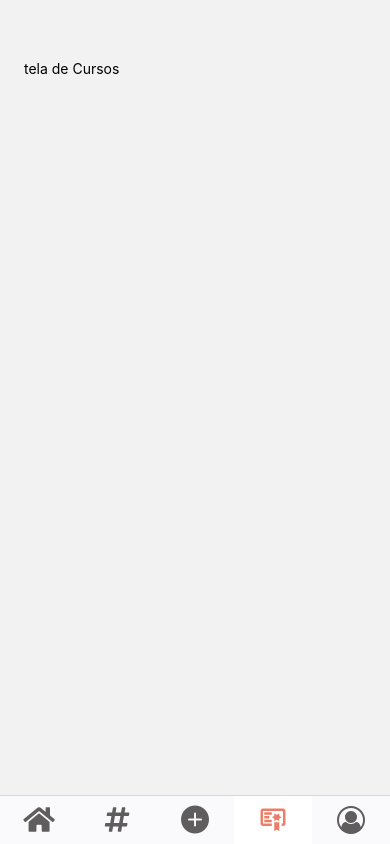
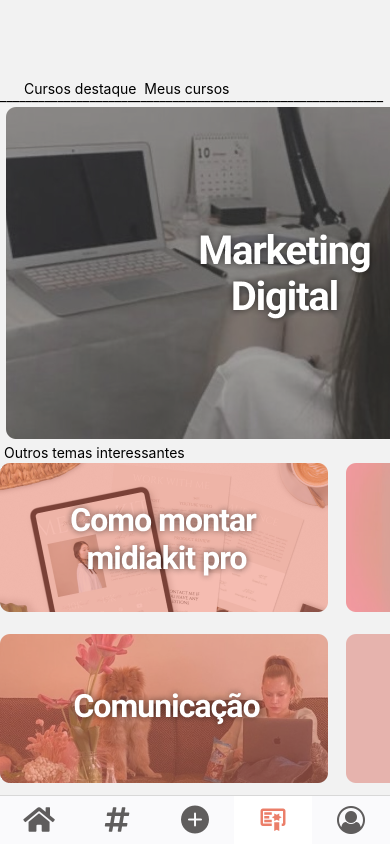
Before and after one commit to freiremilena/linkou-mobile, a React Native app: screen /Cursos in a window 390 px wide. Built offline with nearby package versions, Linux system fonts and the light colour scheme.

Commit message:
Update index.jsx

```diff
--- a/src/pages/Cursos/index.jsx
+++ b/src/pages/Cursos/index.jsx
@@ -1,11 +1,89 @@
-import React, { useState } from "react";
-import { View, Text, TextInput, TouchableOpacity, Image } from "react-native";
+import React, { Component } from "react";
+import { View, Text, TextInput, Touchable, TouchableOpacity, Image} from "react-native";
+import styles from './style';
+import cursos from '../../assets/cursos.png'
+import cursos2 from '../../assets/cursos2.png'
+import cursos3 from '../../assets/cursos3.png'
+
+import { ScrollView } from "react-native-gesture-handler";
+
 
 export default function Cursos() {
+
   return (
 
-    <View style={{ marginTop: 60, marginLeft: 20}}>
-      <Text> tela de Cursos</Text>
-    </View>
-  );
+    <ScrollView style={{ marginTop: 80}}>
+              {/* tab nav */}
+          <View style={{justifyContent: 'flex-start', marginLeft: 20, flexDirection:'row', alignItems: 'flex-start'}}>
+
+              <TouchableOpacity>
+                  <Text style={styles.cursosDestaque}> Cursos destaque </Text>
+              </TouchableOpacity>
+
+
+              <TouchableOpacity>
+                  <Text style={styles.meusCursos} > Meus cursos </Text>
+              </TouchableOpacity>
+          </View>
+          <Text style={{marginTop:-10 }}>
+                ____________________________________________________________
+          </Text>
+
+
+
+          {/* cursos destaque */}
+          <ScrollView horizontal={true} >
+            <Image source={cursos}  style={styles.imgDestaque}/>
+          </ScrollView>
+
+
+
+        <View style={styles.cursosTemasContainer}>
+
+                  <Text style={styles.cursosTemas} > Outros temas interessantes </Text>
+
+
+          <Image source={cursos2}  style={styles.imgTemas}/>
+          <Text style={{marginTop: 60, color: '#929292', fontSize: 12, textAlign: 'center'}}>
+                _________________    Aperfeiçoe suas skills    _________________
+          </Text>
+
+
+          <Image source={cursos3}  style={styles.imgBtn}/>
+          <Text style={{color: '#929292'}}>- - - - - - - - - - - - - - - - - - - - - - - - - - - - - - - - -</Text>
+
+        </View>
+
+
+          <View id='#' style={{alignItems: 'center', marginBottom: 40}}>
+            <Text  style={styles.cursosCert}> Meus certificados </Text>
+
+            <TouchableOpacity>
+                  <View style={styles.cardCursos} >
+                    <Text  style={styles.textCard}> Marketing Digital </Text>
+                      <Text> Daniel Almeida | 20h </Text>
+                  </View>
+            </TouchableOpacity>
+
+            <TouchableOpacity>
+                  <View style={styles.cardCursos}>
+                    <Text style={styles.textCard}> Psicologia das cores </Text>
+                      <Text> Juliana Braz | 20h </Text>
+                  </View>
+            </TouchableOpacity>
+
+            <TouchableOpacity>
+                  <View style={styles.cardCursos}>
+                    <Text style={styles.textCard}> Edição de imagens </Text>
+                      <Text> Denise Macedo | 20h </Text>
+                  </View>
+            </TouchableOpacity>
+
+
+          </View>
+
+
+    </ScrollView>
+  )
+
 }
```
